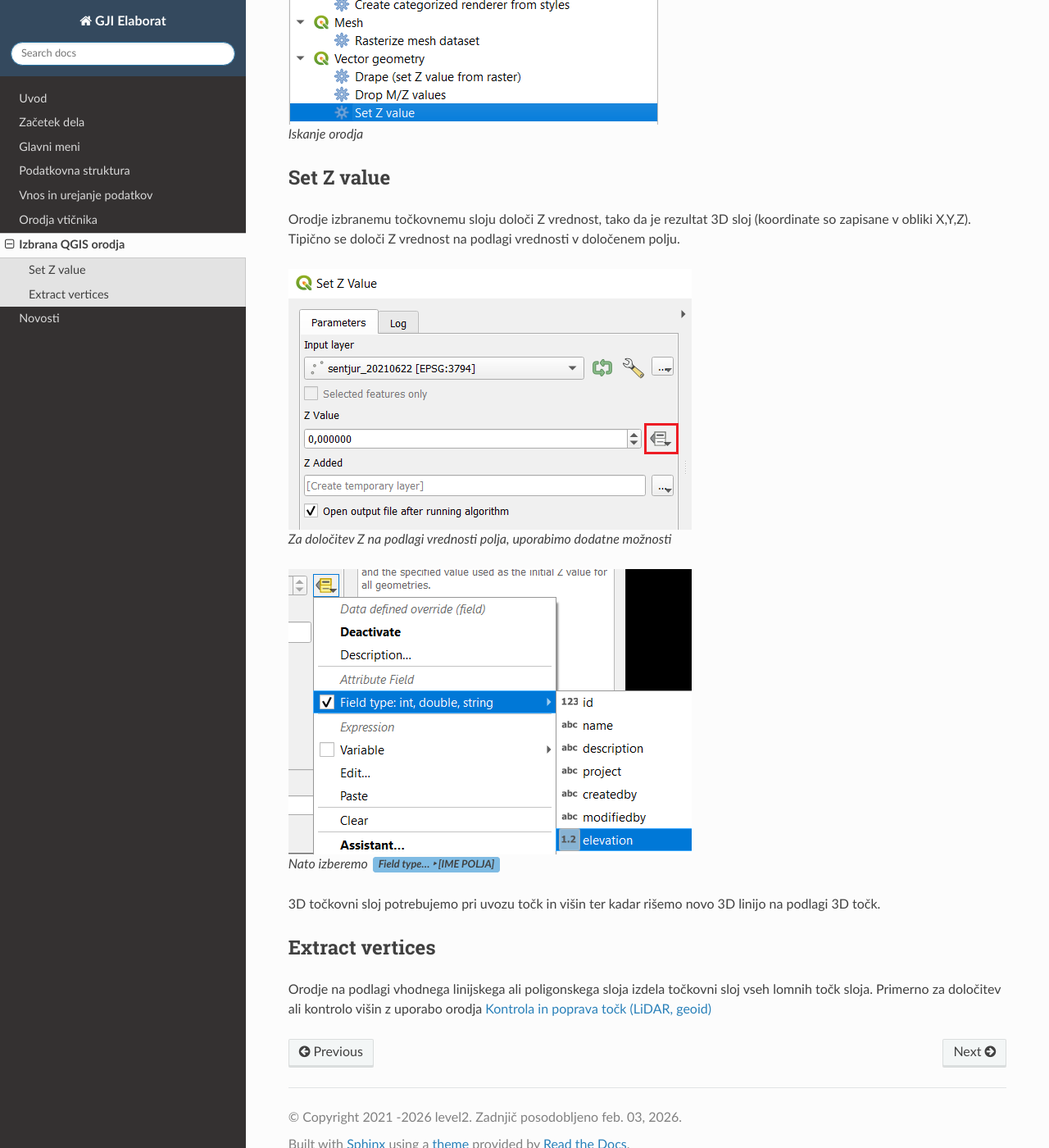
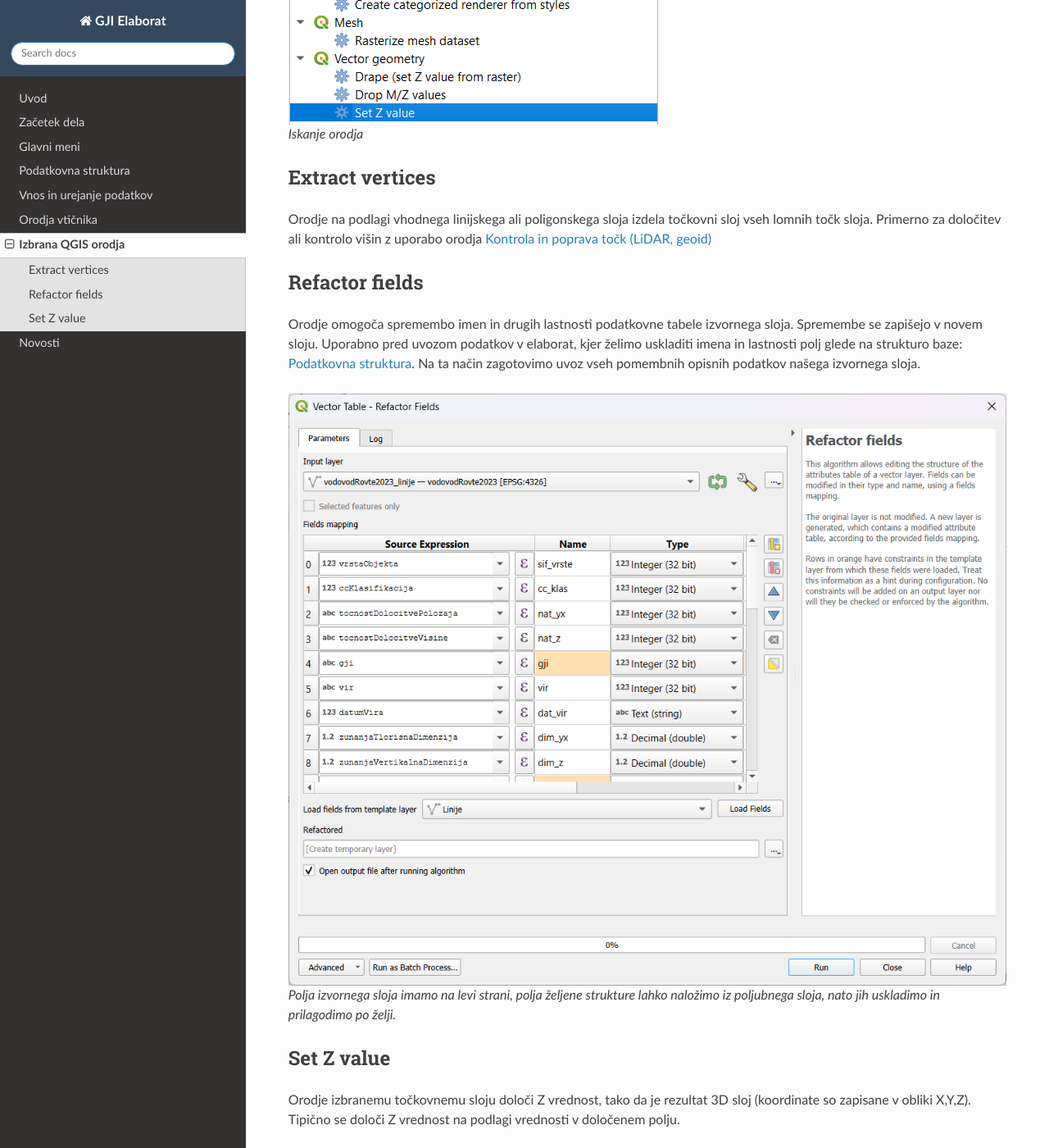
Before and after one commit to level2-gis/gji_elaborat_docs, a Sphinx documentation site: the page built from doc/qgis-orodja.rst, in a window 1280 px wide and 1400 px high, scrolled down 385 px. Shown: the whole window at 82% size. Built offline with Sphinx 7.4.7 and the Read the Docs theme 3.1.0, drawn with Linux system fonts in a browser that asks for light colours.

Commit message:
dodano qgis orodje

```diff
--- a/doc/qgis-orodja.rst
+++ b/doc/qgis-orodja.rst
@@ -10,6 +10,24 @@
 .. figure:: img/searchtools.png
 
    Iskanje orodja
+
+Extract vertices
+----------------
+
+Orodje na podlagi vhodnega linijskega ali poligonskega sloja izdela točkovni sloj vseh lomnih točk sloja. Primerno za
+določitev ali kontrolo višin z uporabo orodja :ref:`kontrola_lidar`
+
+Refactor fields
+----------------
+
+Orodje omogoča spremembo imen in drugih lastnosti podatkovne tabele izvornega sloja. Spremembe se zapišejo v novem sloju.
+Uporabno pred uvozom podatkov v elaborat, kjer želimo uskladiti imena in lastnosti polj glede na strukturo baze: :ref:`struktura`.
+Na ta način zagotovimo uvoz vseh pomembnih opisnih podatkov našega izvornega sloja.
+
+.. figure:: img/refactor_fields.png
+
+   Polja izvornega sloja imamo na levi strani, polja željene strukture lahko naložimo iz poljubnega sloja, nato jih uskladimo
+   in prilagodimo po želji.
 
 .. _setz:
 
--- a/doc/zacetek.rst
+++ b/doc/zacetek.rst
@@ -105,7 +105,7 @@
 Vtičnik
 -------
 
-Naročniki prejmejo navodila po e-pošti za dodajanje repozitorija in namestitev ter posodabljanje vtičnika.
+Naročniki prejmejo navodila po e-pošti za namestitev, nastavitev ter posodabljanje vtičnika.
 
 .. note::
  Vtičnik se uporablja vedno skupaj s posebej pripravljenim QGIS projektom!
```
Also changed, not shown: other parts of doc/qgis-orodja.rst (+0 -7 lines), doc/img/refactor_fields.png (added).
